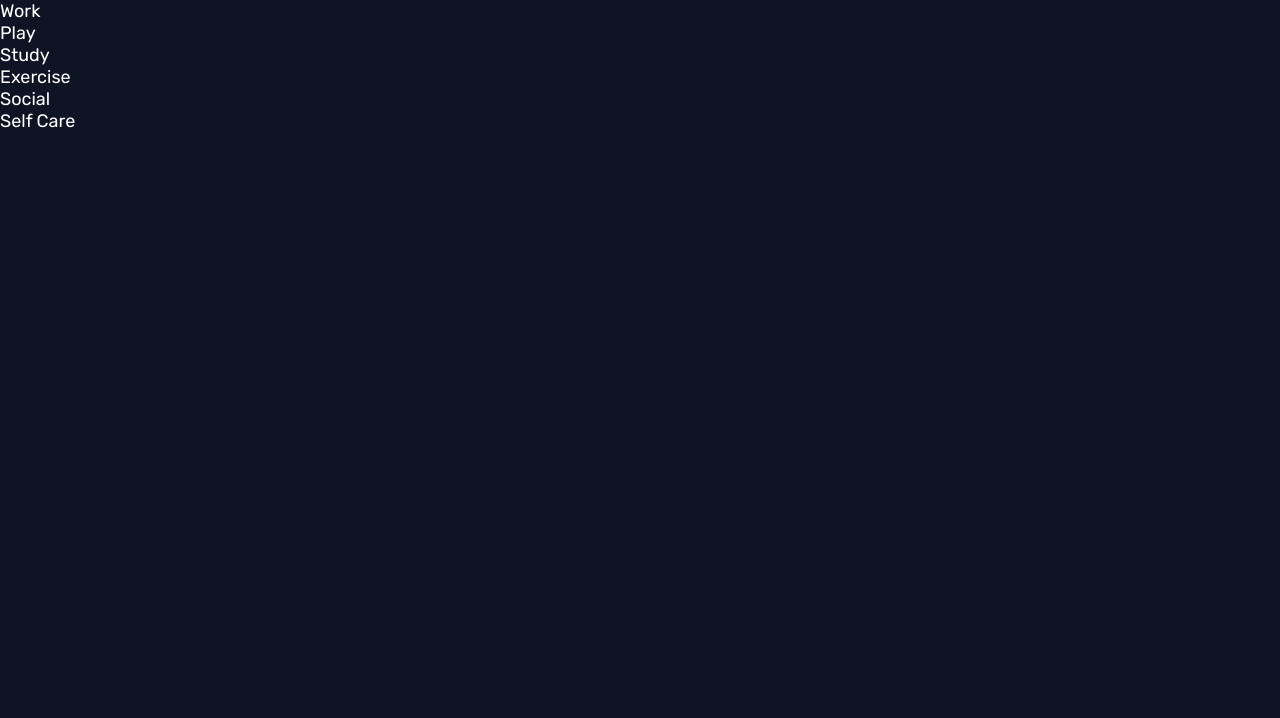
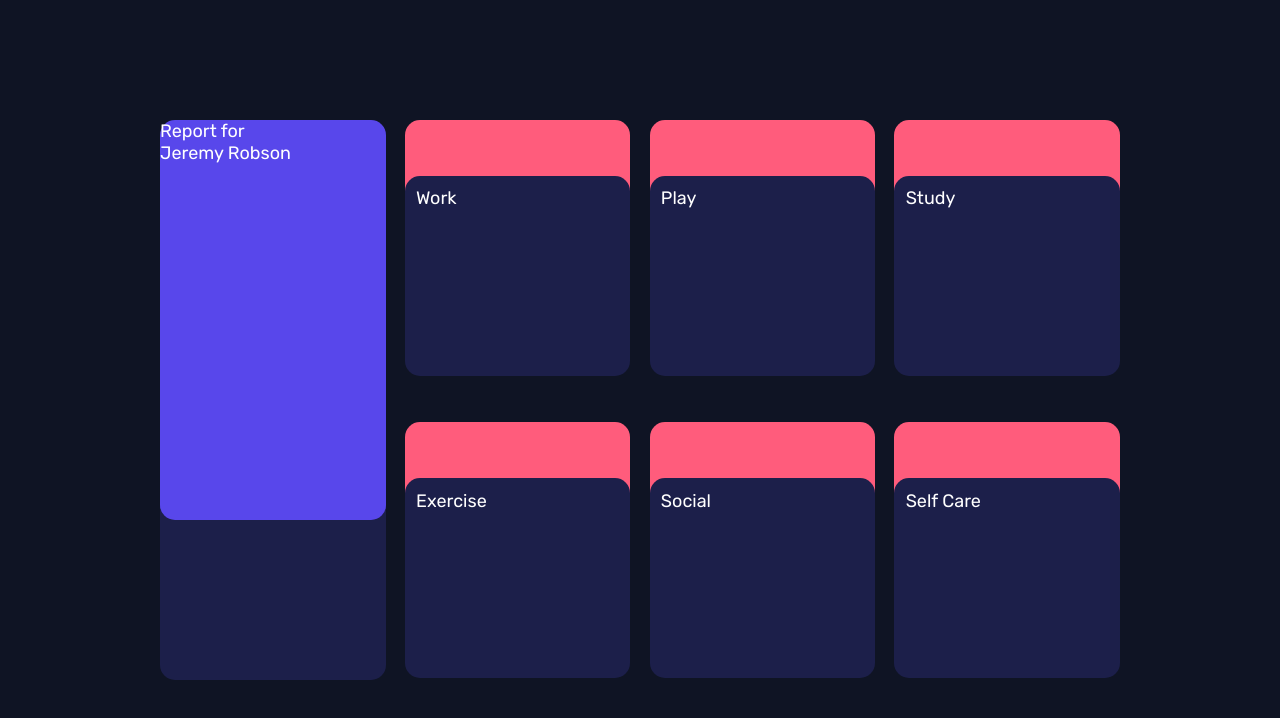
Before and after one commit to iamAlbano/Desafio-EyeCare-Health, a React (Create React App) app in the folder time-tracking/: page / in a window 1280 px wide. Shown: the top 718 px of the page. Built offline with nearby package versions, Linux system fonts and the light colour scheme.

Commit message:
feat: grid layout

```diff
--- a/time-tracking/package.json
+++ b/time-tracking/package.json
@@ -9,6 +9,7 @@
     "react": "^17.0.2",
     "react-dom": "^17.0.2",
     "react-scripts": "5.0.0",
+    "styled-components": "^5.3.3",
     "web-vitals": "^2.1.4"
   },
   "scripts": {
--- a/time-tracking/src/App.js
+++ b/time-tracking/src/App.js
@@ -1,21 +1,33 @@
 import data from './data.json'
 
 import Grid from './components/GridLayout/Grid'
+import UserCard from './components/Cards/UserCard'
 import Card from './components/Cards/Card'
 
 function App() {
   let id = 0
+
   console.log(data)
+
   return (
     <div className="App">
       <Grid>
+
+
+          <UserCard name="Jeremy Robson" />
+
+
           {
             data.map((content) => {
+
               return (
-              <Card key={ id++ }
+
+                  <Card  key={ id++ }
                         title={ content.title }
                   />
+
               )
+
             })
           }
       </Grid>
--- a/time-tracking/src/components/Cards/Card.js
+++ b/time-tracking/src/components/Cards/Card.js
@@ -1,9 +1,43 @@
+import styled from 'styled-components'
+
+const CardContainer = styled.div`
+
+`
+
+const CardHeader = styled.div`
+
+background-color: var(--red);
+border-radius: 15px 15px 0px 0px;
+height: 9vh;
+width: 100%;
+z-index: -1;
+`
+
+const CardComponent = styled.div`
+position: relative;
+background-color: var(--dark-blue);
+border-radius: 15px;
+width: 100%;
+height: 25vh;
+padding: 5%;
+margin-top: -2vh;
+cursor: pointer;
+transition: .3s;
+&:hover {
+    transition: .3s;
+    background-color: var(--desaturated-blue);
+}
+`
 
 export default function Card( { title }){
 
     return(
-        <div>
-        <p>{ title }</p>
-        </div>
+        <CardContainer>
+            <CardHeader />
+            <CardComponent >
+                <p>{ title }</p>
+            </CardComponent>
+
+        </CardContainer>
     )
 }
--- /dev/null
+++ b/time-tracking/src/components/Cards/UserCard.js
@@ -0,0 +1,50 @@
+import styled from 'styled-components'
+
+import avatar from '../../../src/img/image-jeremy.png'
+
+const CardContainer = styled.div`
+grid-row: 1 / 3;
+`
+
+const CardHeader = styled.div`
+position: relative;
+background-color: var(--blue);
+border-radius: 15px;
+height: 50vh;
+width: 100%;
+margin-bottom: -2vh;
+z-index: 1;
+`
+
+const CardComponent = styled.div`
+background-color: var(--dark-blue);
+border-radius: 0px 0px 15px 15px;
+position: relative;
+margin: 0 auto;
+z-index: -1;
+height: 22vh;
+width: 100%;
+padding: 10%;
+cursor: pointer;
+transition: .3s;
+&:hover {
+    transition: .3s;
+    background-color: var(--desaturated-blue);
+}
+`
+
+
+
+export default function Card( { name }){
+
+    return(
+        <CardContainer>
+            <CardHeader >
+                <p>Report for</p>
+                <p>{ name }</p>
+            </CardHeader>
+            <CardComponent>
+            </CardComponent>
+        </CardContainer>
+    )
+}
--- a/time-tracking/src/components/GridLayout/Grid.js
+++ b/time-tracking/src/components/GridLayout/Grid.js
@@ -1,9 +1,22 @@
+import styled from 'styled-components'
+
+const GridComponent = styled.div`
+  display: grid;
+  gap: 8% 2%;
+  margin: 50vh 20vh 0vh 20vh;
+  transform: translate(0%, -50%);
+
+  @media(min-width: 720px) {
+    grid-template-columns: 7fr 7fr 7fr 7fr;
+  }
+
+`
 
 export default function Card( props ){
 
     return(
-        <div>
-        { props.children }
-        </div>
+        <GridComponent>
+            { props.children }
+        </GridComponent>
     )
 }
--- a/time-tracking/src/index.css
+++ b/time-tracking/src/index.css
@@ -29,5 +29,4 @@ body,
   color: #fff;
   font-size: 18px;
   background-color: var(--very-dark-blue);
-  height: 100%;
 }
```
Also changed, not shown: 1 other file (tests, documents, lock files or other folders). Lines whose indentation alone changed are shown as unchanged.
